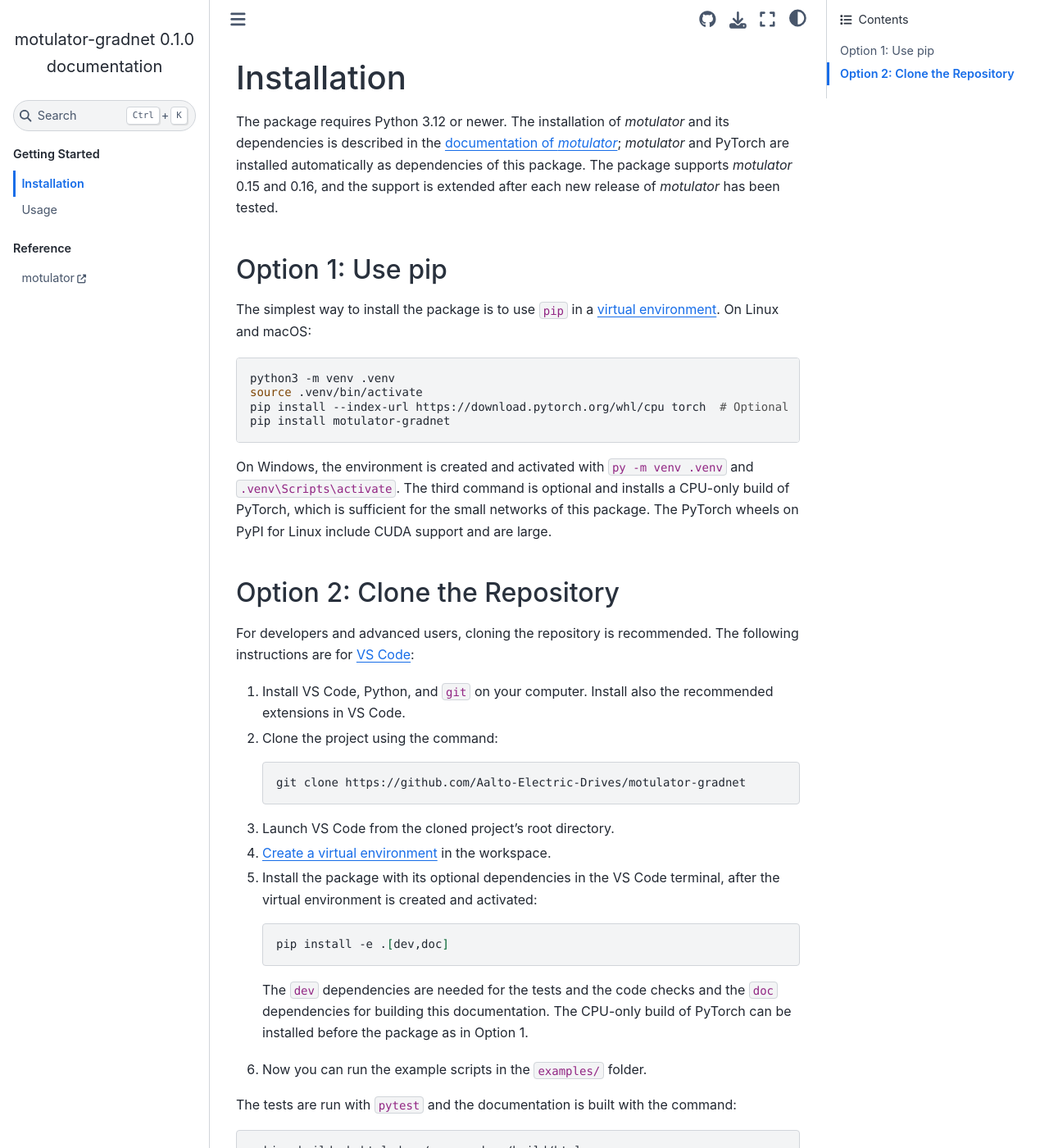
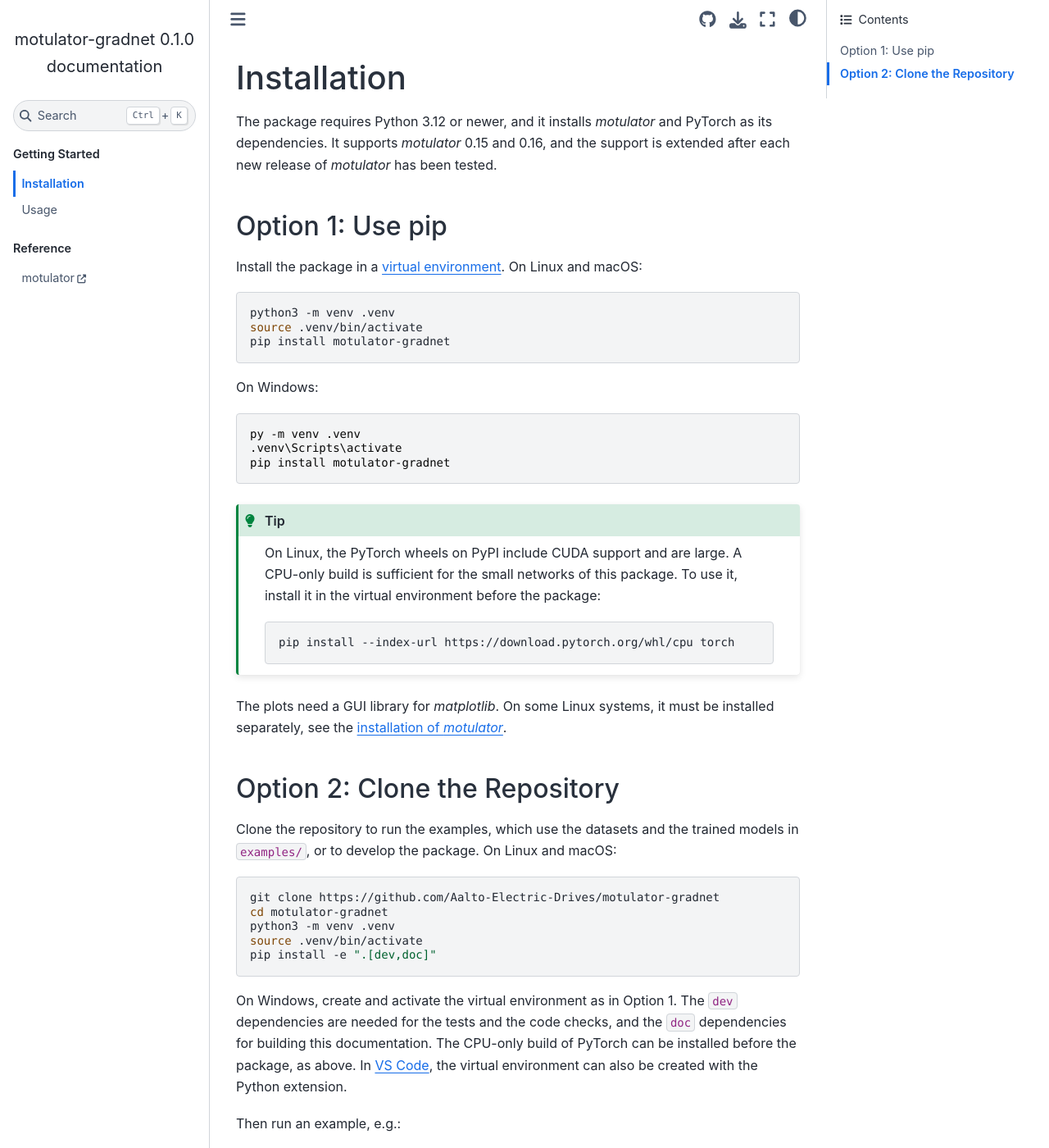
Before and after one commit to Aalto-Electric-Drives/motulator-gradnet, a Sphinx documentation site: the page built from docs/source/installation.md, in a window 1280 px wide and 1400 px high. Shown: the whole window at 82% size. Built offline with Sphinx 7.4.7 and the Sphinx Book theme 1.1.4, drawn with Linux system fonts in a browser that asks for light colours; pages that are not in the unit, such as notebooks, are missing from menus; some of the changed text lies outside the part shown.

Commit message:
Simplify the installation guide
The guide gives the commands for Linux and macOS and for Windows as code
blocks, moves the CPU-only build of PyTorch into a tip, and replaces the VS
Code steps of cloning the repository with commands. The extras are quoted
(".[dev,doc]"), since zsh, the default shell of macOS, fails on the unquoted
brackets.

Co-Authored-By: Claude Opus 5.5 <noreply@anthropic.com>

`````diff
--- a/docs/source/installation.md
+++ b/docs/source/installation.md
@@ -1,47 +1,56 @@
 # Installation
 
-The package requires Python 3.12 or newer. The installation of *motulator* and its dependencies is described in the [documentation of *motulator*](https://aalto-electric-drives.github.io/motulator/installation.html); *motulator* and PyTorch are installed automatically as dependencies of this package. The package supports *motulator* 0.15 and 0.16, and the support is extended after each new release of *motulator* has been tested.
+The package requires Python 3.12 or newer, and it installs *motulator* and PyTorch as its dependencies. It supports *motulator* 0.15 and 0.16, and the support is extended after each new release of *motulator* has been tested.
 
 ## Option 1: Use pip
 
-The simplest way to install the package is to use `pip` in a [virtual environment](https://packaging.python.org/en/latest/guides/installing-using-pip-and-virtual-environments/). On Linux and macOS:
+Install the package in a [virtual environment](https://packaging.python.org/en/latest/guides/installing-using-pip-and-virtual-environments/). On Linux and macOS:
 
 ```bash
 python3 -m venv .venv
 source .venv/bin/activate
-pip install --index-url https://download.pytorch.org/whl/cpu torch  # Optional
 pip install motulator-gradnet
 ```
 
-On Windows, the environment is created and activated with `py -m venv .venv` and `.venv\Scripts\activate`. The third command is optional and installs a CPU-only build of PyTorch, which is sufficient for the small networks of this package. The PyTorch wheels on PyPI for Linux include CUDA support and are large.
+On Windows:
+
+```powershell
+py -m venv .venv
+.venv\Scripts\activate
+pip install motulator-gradnet
+```
+
+````{tip}
+On Linux, the PyTorch wheels on PyPI include CUDA support and are large. A CPU-only build is sufficient for the small networks of this package. To use it, install it in the virtual environment before the package:
+
+```bash
+pip install --index-url https://download.pytorch.org/whl/cpu torch
+```
+````
+
+The plots need a GUI library for *matplotlib*. On some Linux systems, it must be installed separately, see the [installation of *motulator*](https://aalto-electric-drives.github.io/motulator/installation.html).
 
 ## Option 2: Clone the Repository
 
-For developers and advanced users, cloning the repository is recommended. The following instructions are for [VS Code](https://code.visualstudio.com):
+Clone the repository to run the examples, which use the datasets and the trained models in `examples/`, or to develop the package. On Linux and macOS:
 
-1. Install VS Code, Python, and `git` on your computer. Install also the recommended extensions in VS Code.
+```bash
+git clone https://github.com/Aalto-Electric-Drives/motulator-gradnet
+cd motulator-gradnet
+python3 -m venv .venv
+source .venv/bin/activate
+pip install -e ".[dev,doc]"
+```
 
-1. Clone the project using the command:
+On Windows, create and activate the virtual environment as in Option 1. The `dev` dependencies are needed for the tests and the code checks, and the `doc` dependencies for building this documentation. The CPU-only build of PyTorch can be installed before the package, as above. In [VS Code](https://code.visualstudio.com/docs/python/environments), the virtual environment can also be created with the Python extension.
 
-   ```bash
-   git clone https://github.com/Aalto-Electric-Drives/motulator-gradnet
-   ```
+Then run an example, e.g.:
 
-1. Launch VS Code from the cloned project's root directory.
+```bash
+python examples/plot_6kw_pmsyrm_flux_map_meas.py
+```
 
-1. [Create a virtual environment](https://code.visualstudio.com/docs/python/environments) in the workspace.
-
-1. Install the package with its optional dependencies in the VS Code terminal, after the virtual environment is created and activated:
-
-   ```bash
-   pip install -e .[dev,doc]
-   ```
-
-   The `dev` dependencies are needed for the tests and the code checks and the `doc` dependencies for building this documentation. The CPU-only build of PyTorch can be installed before the package as in Option 1.
-
-1. Now you can run the example scripts in the `examples/` folder.
-
-The tests are run with `pytest` and the documentation is built with the command:
+The tests are run with `pytest`, and the documentation is built with the command:
 
 ```bash
 sphinx-build -b html docs/source docs/build/html
`````
Also changed, not shown: README.md (+1 -1 lines).
